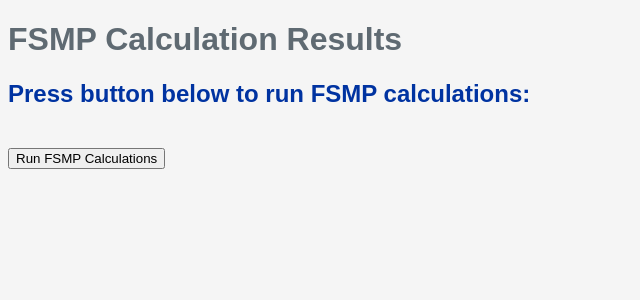
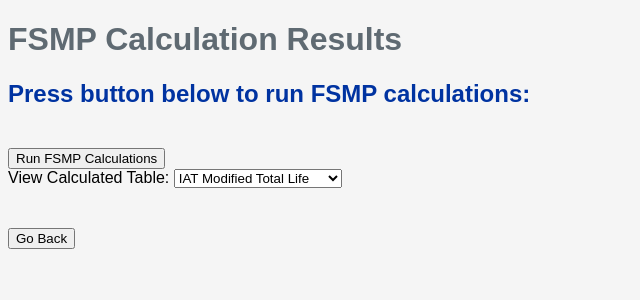
Before and after one commit to SeniruK/FSMP-Automation, a Flask app: page /calculate in a window 1280 px wide. Shown: the top 300 px of the page, without its empty margins (0-640 px from the left). Run offline with Flask 3, Linux system fonts and the light colour scheme; parts of the project's set-up code (start-up, migrations or seed data) failed here and were passed over.

Commit message:
Fixed run_steps route and added tableViewer()

```diff
--- a/app/routes.py
+++ b/app/routes.py
@@ -73,11 +73,13 @@ def show_calculate_page():
 def run_step(calculation_step):
     global calculated_tables
 
-    FSMPyear = int(session.get("FSMPyear"))
+    FSMPyear = session.get("FSMPyear")
     table_names = session.get("table_names")
 
     if not FSMPyear or not table_names:
         return jsonify({"error": "Missing year or table data"}), 400
+
+    FSMPyear = int(FSMPyear)
 
     db_dataframes = {}
     for name in table_names:
@@ -85,34 +87,31 @@ def run_step(calculation_step):
         df = pd.DataFrame(data)
         db_dataframes[name] = df
 
-    fsmp_dataframes = {}
+    # fsmp_dataframes = {}
     fsmp_functions = {
-        "IAT Modified Total Life": calculateIATModifiedTotalLife,
-        "CP DT Life": calculateCPDTLife,
-        "CP Follow-on Life": calculateCPFollowonLife,
-        "Inspection Intervals": calculateInspectionIntervals,
-        "Hours at Next Inspection": calculateHoursAtNextInspection,
-        "Hours to Next Inspection": calculateHoursToNextInspection
+        "iat_modified_total_life": calculateIATModifiedTotalLife,
+        "cp_dt_life": calculateCPDTLife,
+        "cp_follow_on_life": calculateCPFollowonLife,
+        "inspection_intervals": calculateInspectionIntervals,
+        "hours_at_next_inspection": calculateHoursAtNextInspection,
+        "hours_to_next_inspection": calculateHoursToNextInspection
     }
 
     if calculation_step not in fsmp_functions:
-        return jsonify({"error": "Invalid calculation step"}), 400
+        return jsonify({"error": f"Invalid calculation step: {calculation_step}"}), 400
 
-    fsmp_dataframes[calculation_step] = fsmp_functions[calculation_step](FSMPyear, db_dataframes, fsmp_dataframes)
-    calculated_tables[calculation_step] = fsmp_dataframes[calculation_step]
+    result_df = fsmp_functions[calculation_step](FSMPyear, db_dataframes, calculated_tables)
+    calculated_tables[calculation_step] = result_df
+    # print(calculated_tables[calculation_step])
 
-    return jsonify({"message": f"{calculation_step} complete!"})
+    return jsonify({"message": f"'{calculation_step}' complete!"})
 
-@bp.route("/get_calc_table", methods=["POST"])
-def get_calc_table():
+@bp.route("/view_table/<table_name>")
+def view_table(table_name):
     global calculated_tables
 
-    table_name = request.json["table_name"]
+    if table_name not in calculated_tables:
+        return jsonify({"error": f"Table '{table_name}' not found."}), 404
 
-    fsmp_tables = session.get("fsmp_tables", {})
-
-    df = calculated_tables.get(table_name)
-    if df is None:
-        return jsonify([])
-
-    return jsonify(df.to_dict(orient="records"))
+    df = calculated_tables[table_name]
+    return df.to_html(classes="table table-striped", index=False)
--- a/app/static/script.js
+++ b/app/static/script.js
@@ -73,34 +73,42 @@ function goToCalculationPage() {
 
 async function runAllSteps() {
     const steps = [
-        { label: "IAT Modified Total Life" },
-        { label: "CP DT Life" },
-        { label: "CP Follow-on Life" },
-        { label: "Inspection Intervals" },
-        { label: "Hours at Next Inspection" },
-        { label: "Hours to Next Inspection" }
+        { label: "IAT Modified Total Life", key: "iat_modified_total_life" },
+        { label: "CP DT Life", key: "cp_dt_life" },
+        { label: "CP Follow-on Life", key: "cp_follow_on_life" },
+        { label: "Inspection Intervals", key: "inspection_intervals" },
+        { label: "Hours at Next Inspection", key: "hours_at_next_inspection" },
+        { label: "Hours to Next Inspection", key: "hours_to_next_inspection" }
     ];
 
     const progressDiv = document.getElementById("progress");
     progressDiv.innerHTML = "";
 
-    for (const step in steps) {
+    for (const step of steps) {
         const stepMsg = document.createElement("div")
         stepMsg.innerText = `Calculating: ${step.label}...`;
         progressDiv.appendChild(stepMsg);
 
         try {
-            const res = await fetch(`/run_step/${step.label}`, {
+            const res = await fetch(`/run_step/${step.key}`, {
                 method: "POST",
                 headers: { "Content-Type": "application/json" }
             });
+
             const data = await res.json();
 
+            if (!res.ok) {
+                step.innerText = `${step.label} failed: ${data.error}`;
+                console.error(`Error: ${data.error}:`);
+                return;
+            }
+
             stepMsg.innerText = data.message || `${step.label} complete!`;
+
         } catch (error) {
             stepMsg.innertext = `${step.label} calculation failed.`;
-            console.error(`Error on ${step.label} calculation`, error);
-            break;
+            console.error(`Network error during ${step.label} calculation`, error);
+            return;
         }
     }
 
@@ -110,44 +118,21 @@ async function runAllSteps() {
 
 }
 
-function viewCalcTable() {
-    const tableName = document.getElementById("calc-table-select").value;
-    if (!tableName) return;
+async function loadTable(tableName) {
+    const viewer = document.getElementById("tableViewer");
+    viewer.innerHTML = "Loading table...";
 
-    fetch("/get_calc_table", {
-        method: "POST",
-        headers: { "Content-Type": "application/json" },
-        body: JSON.stringify({ table_name: tableName})
-    })
-    .then(res => res.json())
-    .then(data => {
-        const table = document.getElementById("calc-data-table");
-        table.innerHTML = "";
+    try {
+        const res = await fetch(`/view_table/${tableName}`);
+        const html = await res.text();
 
-        if (data.length === 0) {
-            table.innerHTML = "<tr><td>No data<td><tr>";
-            return;
+        if (!res.ok) {
+            viewer.innerHTML = `<div style="color:red;">Error: ${html}></div>`;
+        } else {
+            viewer.innerHTML = html;
         }
-
-        // Headers
-        const headers = Object.keys(data[0]);
-        const headerRow = document.createElement("tr");
-        headers.forEach(h => {
-            const th = document.createElement("th");
-            th.textContent = h;
-            headerRow.appendChild(th);
-        });
-        table.appendChild(headerRow);
-
-        // Rows
-        data.forEach(row => {
-            const tr = document.createElement("tr");
-            headers.forEach(h => {
-                const td = document.createElement("td");
-                td.textContent = row[h];
-                tr.appendChild(td);
-            });
-            table.appendChild(tr);
-        });
-    });
+    } catch (err) {
+        viewer.innerHTML = '<div style="color:red;">Failed to load table.></div>';
+        console.log(err);
+    }
 }
--- a/app/templates/calculation.html
+++ b/app/templates/calculation.html
@@ -4,6 +4,7 @@
     <meta charset="UTF-8">
     <meta name="viewport" content="width=device-width, initial-scale=1.0">
     <link rel="stylesheet" href="static/style.css">
+    <!-- <link rel="stylesheet" href="https://cdn.jsdelivr.net/npm/bootstrap@5.3.0/dist/css/bootstrap.min.css"> -->
     <script src="static/script.js" defer></script>
     <title>FSMP Calculation Results</title>
 </head>
@@ -13,11 +14,19 @@
     <button onclick="runAllSteps()">Run FSMP Calculations</button>
     <div id="progress"></div>
 
-    <div id="table-section" style="display:none;">
-        <h2>View FSMP Calculation Tables</h2>
-        <select id="calc-table-select" onchange="viewCalcTable()">
-            <option value="">Select a table</option>
+    <div>
+        <label for="tableSelect">View Calculated Table:</label>
+        <select id="tableSelect" onchange="loadTable(this.value)">
+            <option value="iat_modified_total_life">IAT Modified Total Life</option>
+            <option value="cp_dt_life">CP DT Life</option>
+            <option value="cp_follow_on_life">CP Follow-on Life</option>
+            <option value="inspection_intervals">Inspection Intervals</option>
+            <option value="hours_at_next_inspection">Hours at Next Inspection</option>
+            <option value="hours_to_next_inspection">Hours to Next Inspection</option>
+        </select>
     </div>
+
+    <div id="tableViewer" style="margin-top: 20px;"></div>
 
     <button onclick="window.location.href='/'">Go Back</button>
 </body>
```
Also changed, not shown: app/calculateFSMP.py (+7 -7 lines).
